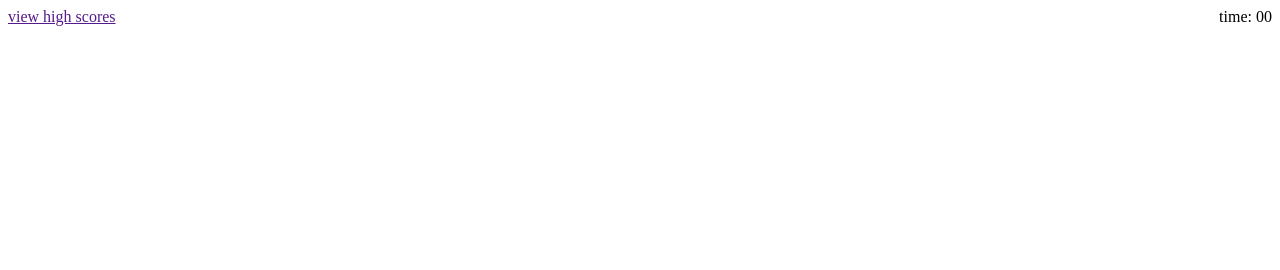
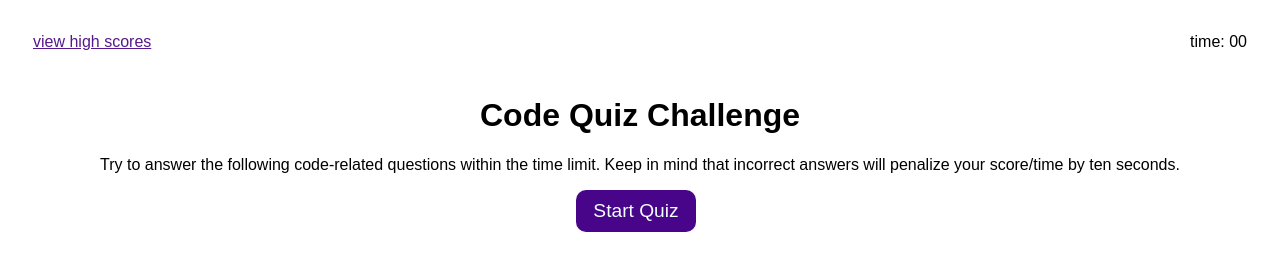
Before and after one commit to dgomie/coding-quiz, a plain HTML site: page index.html in a window 1280 px wide. Drawn offline with Linux system fonts and the light colour scheme.

Commit message:
Add quiz start title/description/start button

```diff
--- a/assets/css/style.css
+++ b/assets/css/style.css
@@ -1,4 +1,44 @@
+:root {
+    font-family: Arial, Helvetica, sans-serif;
+}
+
 header {
     display: flex;
     justify-content: space-between;
+    padding: 25px;
 }
+
+h1 {
+    text-align: center;
+    position: relative;
+}
+
+p {
+    text-align: center;
+}
+
+button {
+    position: absolute;
+    left: 45%;
+    color: azure;
+    background-color: blueviolet;
+    height: 50px;
+    border-radius: 20%;
+}
+
+.button {
+    position: absolute;
+    left: 45%;
+    padding: 10px;
+    width: 100px;
+    border-radius: 10px;
+    text-align: center;
+    color: azure;
+    background-color: rgb(73, 5, 137);
+    font-size: larger;
+
+}
+
+.button:hover {
+    background-color: rgb(179, 70, 175);
+}
--- a/index.html
+++ b/index.html
@@ -8,11 +8,19 @@
   </head>
   <body>
     <header>
-        <a href="">view high scores</a>
-        <div id="timer">time: 00</div>
+      <a href="">view high scores</a>
+      <div id="timer">time: 00</div>
     </header>
 
-    <main></main>
+    <main>
+      <h1>Code Quiz Challenge</h1>
+      <p>
+        Try to answer the following code-related questions within the time
+        limit. Keep in mind that incorrect answers will penalize your score/time
+        by ten seconds.
+      </p>
+      <div class="button">Start Quiz</div>
+    </main>
 
     <script src="./assets/js/script.js"></script>
   </body>
```
